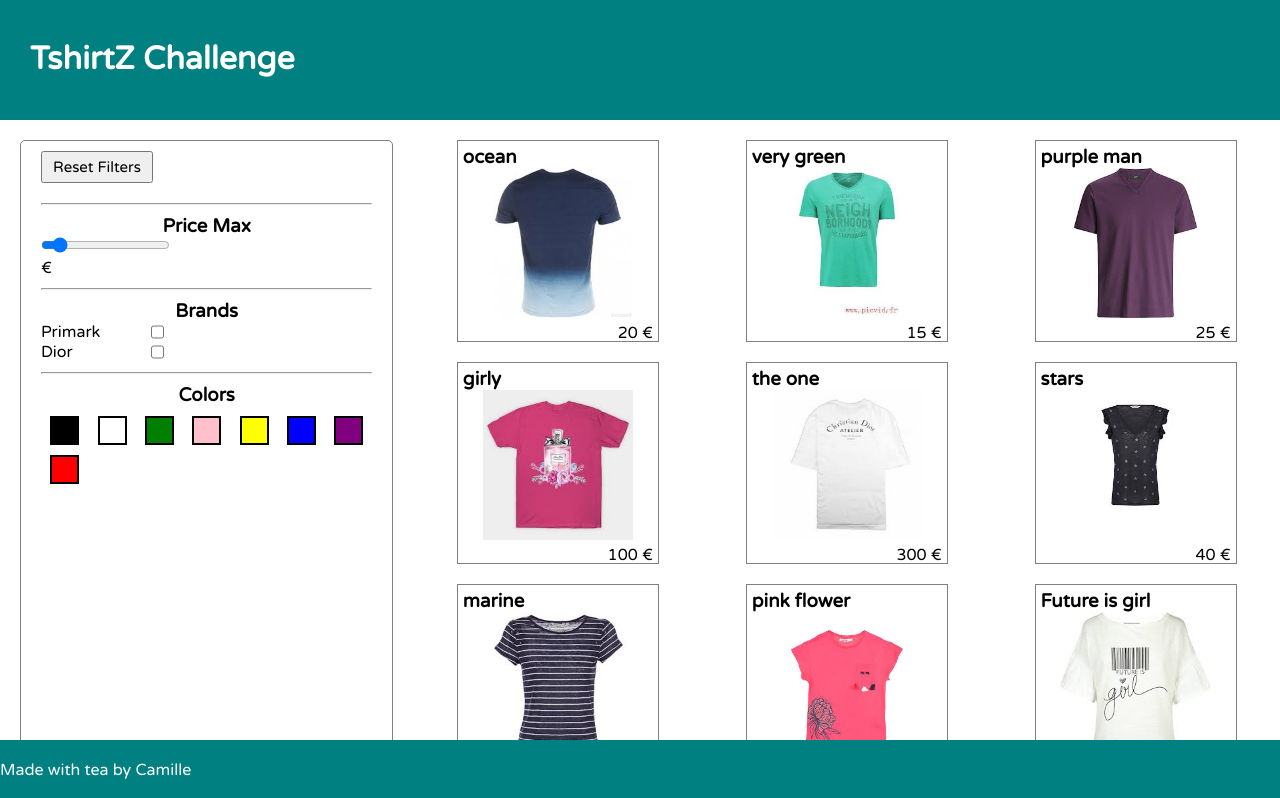
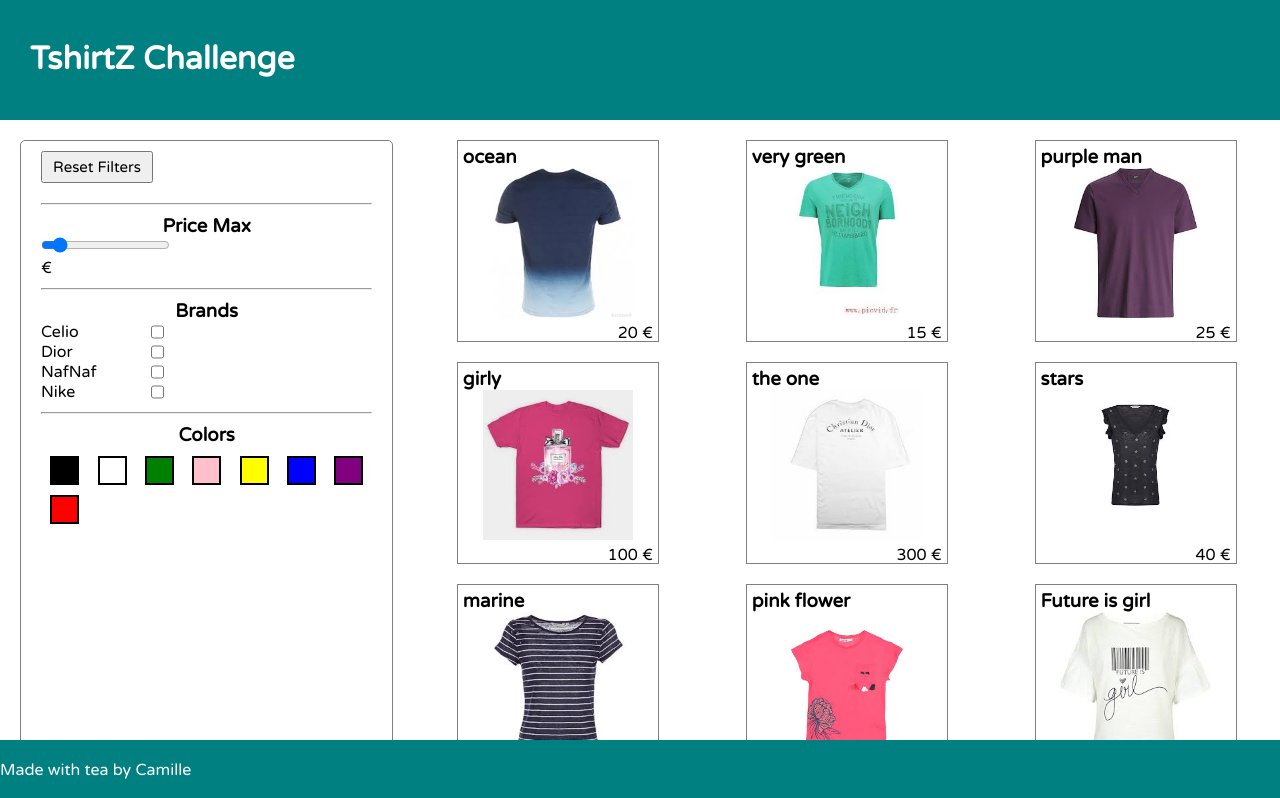
Before and after one commit to Millcat/Tshirtz-christmas-challenge, a React (Create React App) app in the folder tshirtz-frontend/: page / in a window 1280 px wide. Shown: the top 798 px of the page. Built offline with nearby package versions, Linux system fonts and the light colour scheme.

Commit message:
refacto code for brand filter

```diff
--- a/tshirtz-frontend/src/components/Filters.jsx
+++ b/tshirtz-frontend/src/components/Filters.jsx
@@ -3,7 +3,6 @@ import "../css/filters.css";
 
 function Filters() {
   const [price, setPrice] = useState();
-  const [brands, setBrands] = useState([]);
 
   const [colors, setColors] = useState([
     { name: "black", isSelected: false },
@@ -16,6 +15,14 @@ function Filters() {
     { name: "red", isSelected: false }
   ]);
 
+  const [brands, setBrands] = useState([
+    { name: "Celio", isSelected: false },
+    { name: "Dior", isSelected: false },
+    { name: "NafNaf", isSelected: false },
+    { name: "Nike", isSelected: false }
+  ]);
+
+  // useEffect to display the reset
   function handleReset(e) {
     console.log("reset btn clicked");
     setPrice(); // mettre le compteur sur la plus grande valeur par défaut
@@ -25,26 +32,25 @@ function Filters() {
   function handleChangePrice(e) {
     const price = e.target.value;
     console.log(price);
-    setPrice(price);
+    setPrice(price); // write:  setPrice(e.target.value)
   }
 
-  function handleChecked(e) {
-    const brandName = e.target.name;
-    const isChecked = e.target.checked;
-    console.log(brandName, isChecked);
-    // console.log(brandName, "=>", isChecked);
-    // const isBrandSelected = isChecked ? brandName :
+  function handleBrand(brandName) {
+    const selectedBrands = brands.map(brand => {
+      if (brand.name !== brandName) return brand;
 
-    if (isChecked) {
-      setBrands([...brands, brandName]);
-    } else {
-      setBrands(brands.filter(b => b !== brandName));
-    }
-    // setBrands(isBrandSelected);
+      return {
+        ...brand,
+        isSelected: !brand.isSelected
+      };
+      // sur selectedBrands=> faire un filter sur isSelected => true
+      // puis refaire un map à la suite => pour select juste le color.name
+    });
+
+    setBrands(selectedBrands);
   }
 
   function handleColors(colorName) {
-    // console.log(colorName);
     const selectedColors = colors.map(color => {
       if (color.name !== colorName) return color;
 
@@ -86,31 +92,21 @@ function Filters() {
 
       <div className="filter-brands">
         <h3 className="filter-title">Brands</h3>
-        <div className="brand-filter">
-          <label htmlFor="primark" className="brand">
-            Primark
+        {brands.map((brand, i) => (
+          <div className="brand-filter" key={i}>
+            <label htmlFor={brand.name} className="brand">
+              {brand.name}
             </label>
             <input
               className="input-checkbox"
               type="checkbox"
-            name="primark"
-            id="primark"
-            onChange={handleChecked}
+              checked={brand.isSelected}
+              name={brand.name}
+              id={brand.name}
+              onChange={() => handleBrand(brand.name)}
             />
           </div>
-        <div className="brand-filter">
-          <label htmlFor="dior" className="brand">
-            Dior
-          </label>
-          <input
-            className="input-checkbox"
-            type="checkbox"
-            name="dior"
-            id="dior"
-            onChange={handleChecked}
-          />
-          {/* add a onChange={handleChangeChecked*/}
-        </div>
+        ))}
       </div>
       <hr />
 
```
Lines whose indentation alone changed are shown as unchanged.
